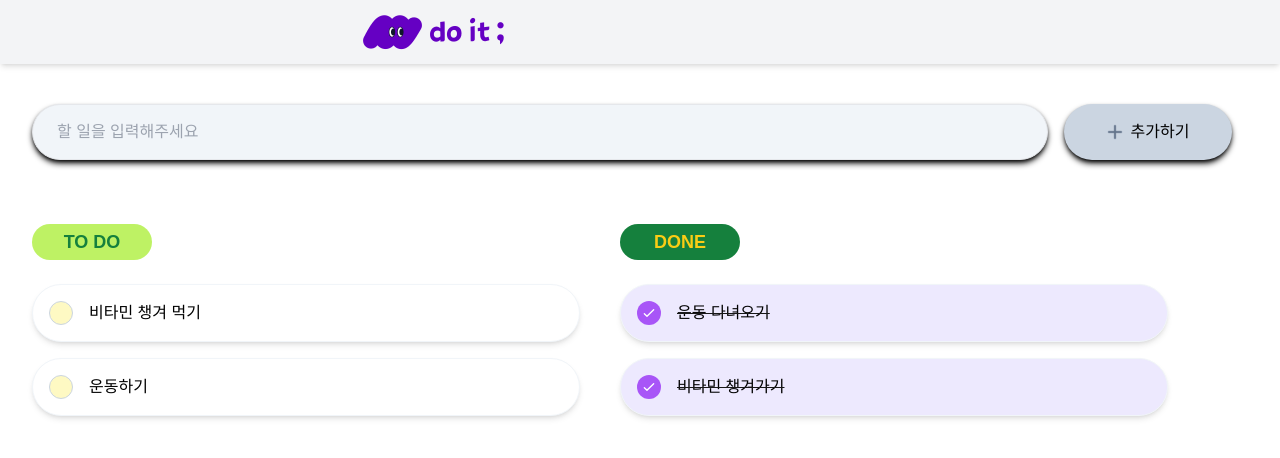
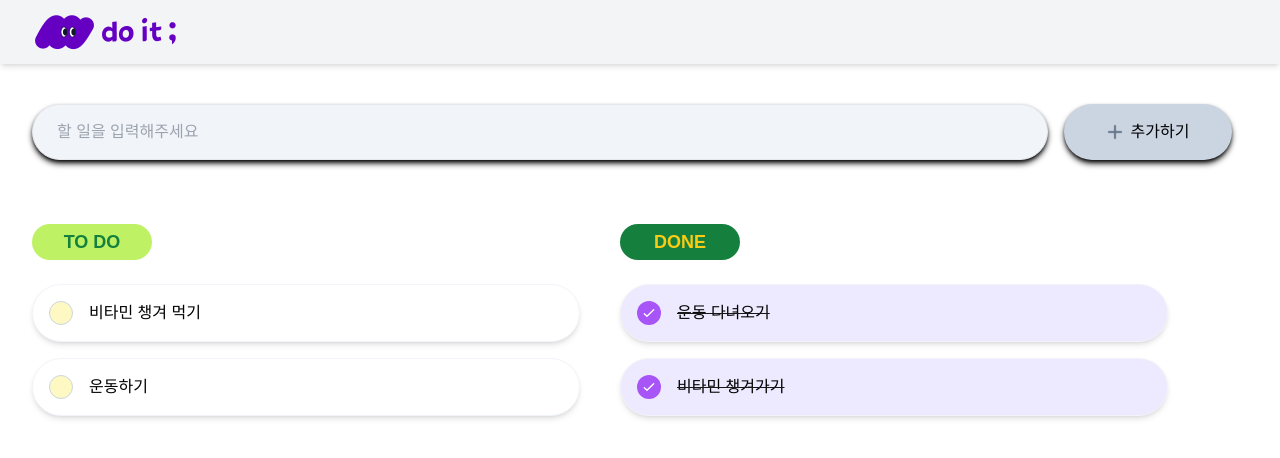
Before and after one commit to noveril/codeit-sprint, a Next.js app in the folder todolist/: page / in a window 1280 px wide. Shown: the top 458 px of the page. Built offline with nearby package versions, Linux system fonts and the light colour scheme.

Commit message:
NavBar 수정

```diff
--- a/todolist/src/components/NavBar.tsx
+++ b/todolist/src/components/NavBar.tsx
@@ -1,13 +1,10 @@
 "use client";
 import React from "react";
-import { useRouter } from "next/navigation";
 import Image from "next/image";
 
 const NavBar = () => {
-  const router = useRouter(); // useRouter 훅 사용
-
   const handleLogoClick = () => {
-    router.push("/"); // 로고 클릭 시 '/' 페이지로 이동
+    window.location.reload();
   };
 
   return (
@@ -17,8 +14,8 @@ const NavBar = () => {
         alt="Logo"
         width={151}
         height={40}
-        className="absolute left-[360px] cursor-pointer" // 클릭 가능하도록 cursor-pointer 추가
-        onClick={handleLogoClick} // 클릭 시 페이지 이동 이벤트 핸들러 추가
+        className="cursor-pointer"
+        onClick={handleLogoClick}
       />
     </div>
   );
```
